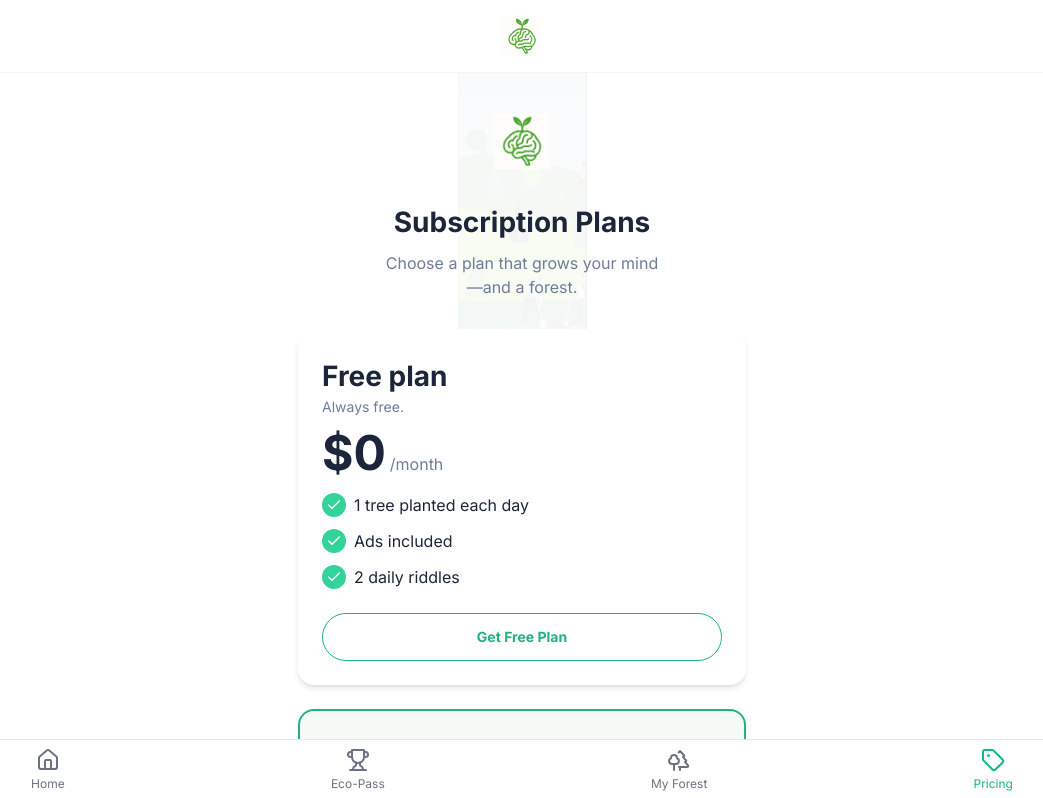
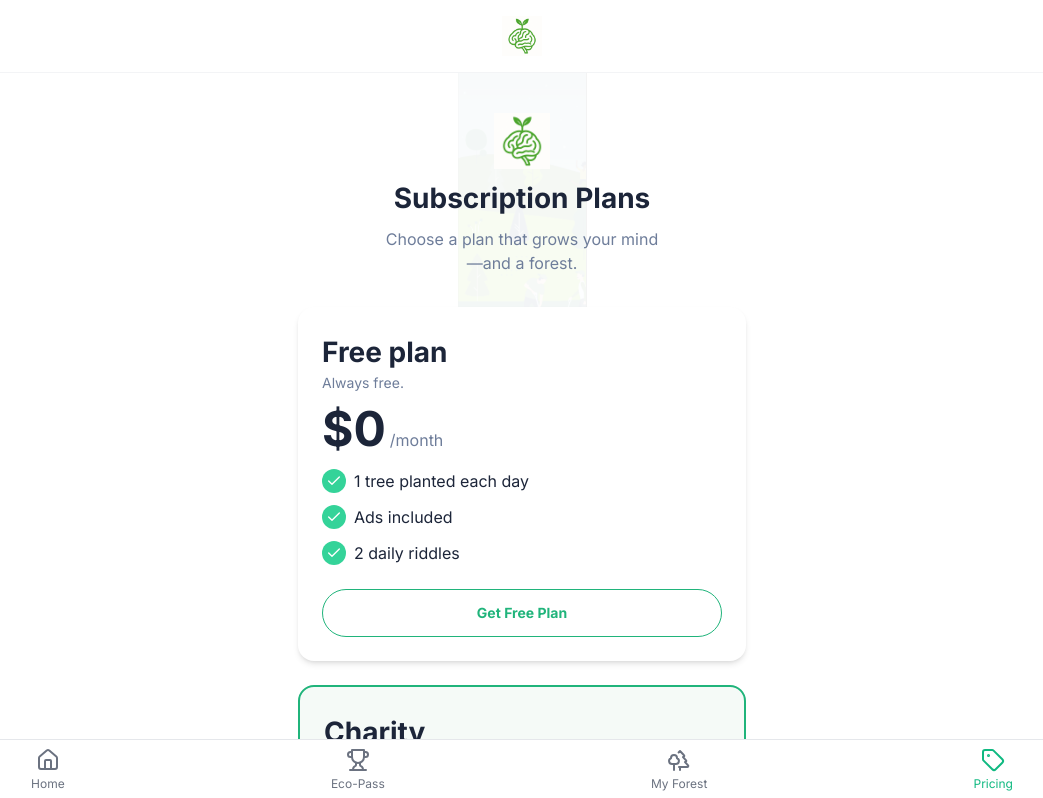
Before and after one commit to basbrown02/eco-brain-grow, a React (Vite) app: page /pricing in a window 1280 px wide. Shown: the top 798 px of the page, without its empty margins (118-1161 px from the left). Built offline with nearby package versions, Linux system fonts and the light colour scheme.

Commit message:
Fix: Implement header section
Refactor the header section in the pricing page to include a centered logo, title, and subtitle. Also, remove any extra logo layers and ensure the header stays above other elements.

```diff
--- a/src/pages/PricingPage.tsx
+++ b/src/pages/PricingPage.tsx
@@ -59,19 +59,19 @@ const PricingPage: React.FC = () => {
           }}
         />
 
-        {/* Brain sprout logo */}
-        <BrainIcon className="h-14 w-14 mt-4 z-10" />
-
-        {/* Headline block */}
-        <h1 className="text-[28px] font-bold text-[#1C2539] mt-8 text-center z-10">
-          Subscription Plans
-        </h1>
-        <p className="text-base text-[#6E7D9A] text-center max-w-[280px] mt-2 z-10">
-          Choose a plan that grows your mind—and a forest.
-        </p>
+        {/* Pricing header section - revised structure */}
+        <div id="pricing-header" className="flex flex-col items-center mt-4 mb-8 z-10">
+          <BrainIcon className="h-14 w-14 mb-2" />
+          <h1 className="text-[28px] font-bold text-[#1C2539] text-center">
+            Subscription Plans
+          </h1>
+          <p className="text-base text-[#6E7D9A] text-center max-w-[280px] mt-2">
+            Choose a plan that grows your mind—and a forest.
+          </p>
+        </div>
 
         {/* Plan stack */}
-        <div className="max-w-md w-full space-y-6 mt-8 z-10">
+        <div className="max-w-md w-full space-y-6 z-10">
           {/* Free Card */}
           <div className={`bg-white rounded-2xl p-6 shadow-md ${selectedPlan === 'free' ? 'ring-2 ring-emerald-500' : ''}`}>
             <h2 className="text-[28px] font-bold text-[#1C2539]">Free plan</h2>
```
